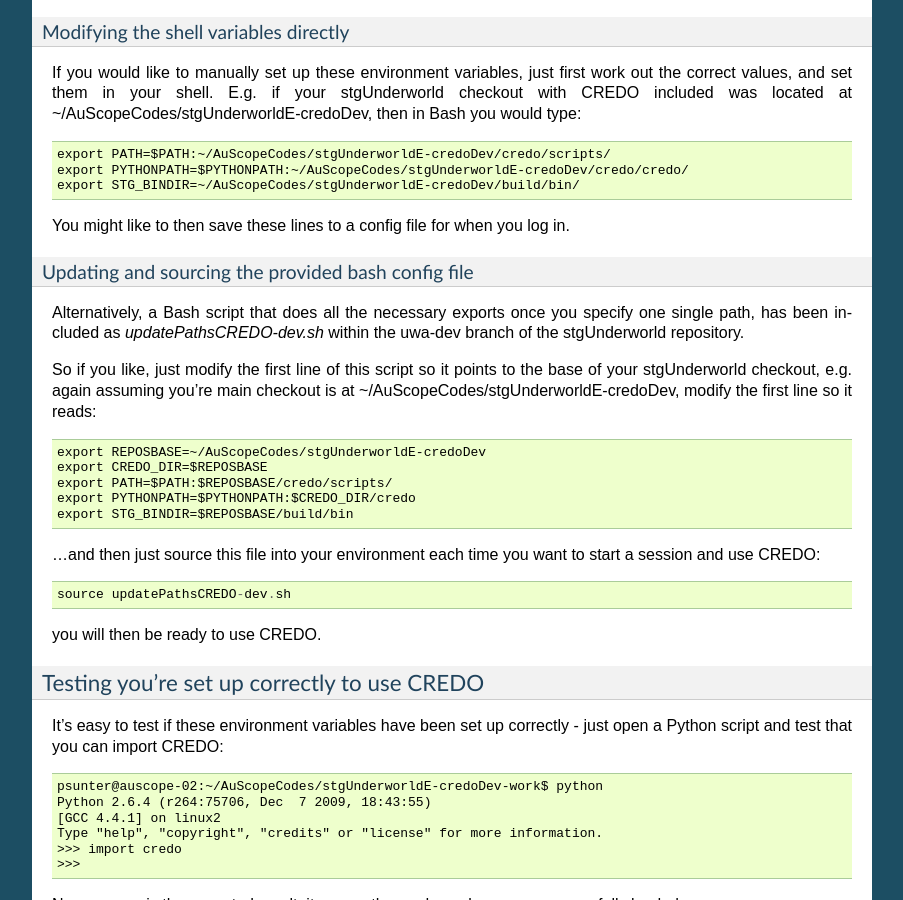
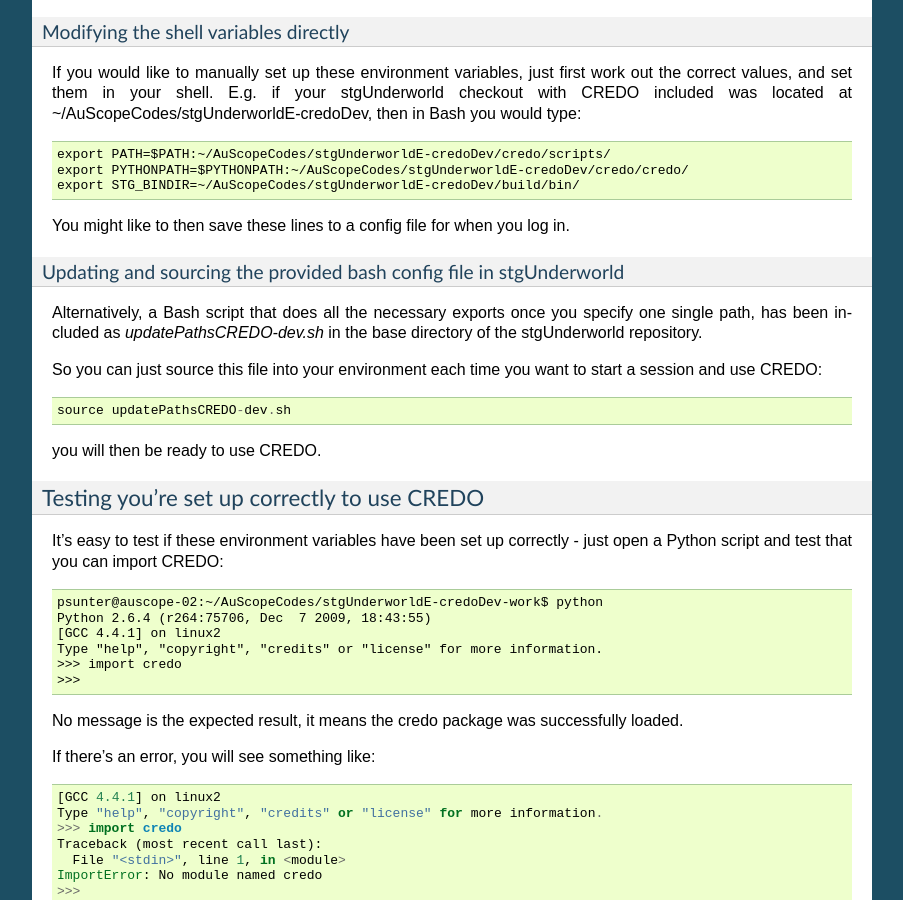
Before and after one commit to PatSunter/credo, a Sphinx documentation site: the page built from doc/credo-install.rst, in a window 1280 px wide and 900 px high, scrolled down 2958 px. Shown: the whole window, without its empty margins (198-1101 px from the left). Built offline with Sphinx 7.4.7, drawn with Linux system fonts in a browser that asks for light colours; some of the changed text lies outside the part shown.

Commit message:
Removed the note about modifying the environment shell script in stgUnderworld, as this is no longer necessary.

```diff
--- a/doc/credo-install.rst
+++ b/doc/credo-install.rst
@@ -198,24 +198,14 @@ stgUnderworld checkout with CREDO included was located at
 
 You might like to then save these lines to a config file for when you log in.
 
-Updating and sourcing the provided bash config file
-^^^^^^^^^^^^^^^^^^^^^^^^^^^^^^^^^^^^^^^^^^^^^^^^^^^
+Updating and sourcing the provided bash config file in stgUnderworld
+^^^^^^^^^^^^^^^^^^^^^^^^^^^^^^^^^^^^^^^^^^^^^^^^^^^^^^^^^^^^^^^^^^^^
 
 Alternatively, a Bash script that does all the necessary exports once
 you specify one single path, has been included as *updatePathsCREDO-dev.sh*
-within the uwa-dev branch of the stgUnderworld repository.
+in the base directory of the stgUnderworld repository.
 
-So if you like, just modify the first line of this script so it points to the
-base of your stgUnderworld checkout, e.g. again assuming you're main checkout is
-at ~/AuScopeCodes/stgUnderworldE-credoDev, modify the first line so it reads::
-
-  export REPOSBASE=~/AuScopeCodes/stgUnderworldE-credoDev
-  export CREDO_DIR=$REPOSBASE
-  export PATH=$PATH:$REPOSBASE/credo/scripts/
-  export PYTHONPATH=$PYTHONPATH:$CREDO_DIR/credo
-  export STG_BINDIR=$REPOSBASE/build/bin
-
-...and then just source this file into your environment each time you want to
+So you can just source this file into your environment each time you want to
 start a session and use CREDO::
 
   source updatePathsCREDO-dev.sh
```
